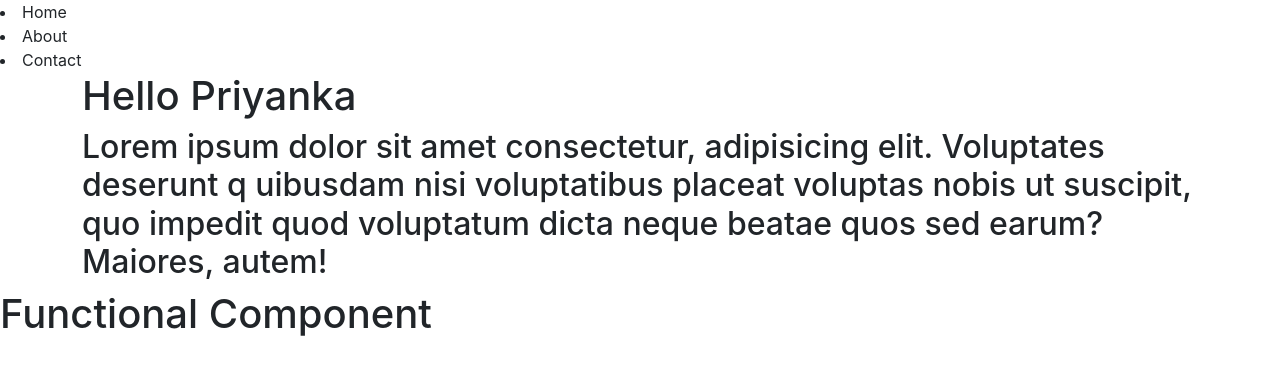
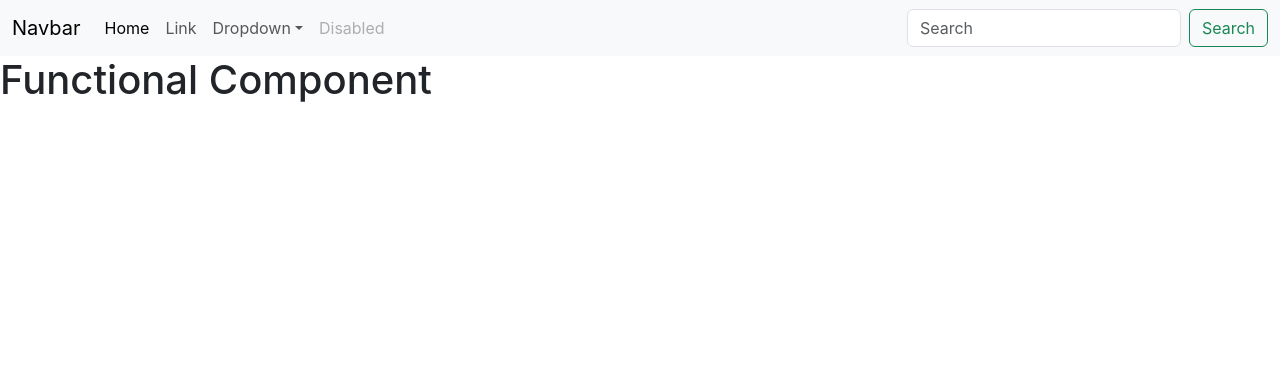
Before and after one commit to pvenkateshks/ReactRepo, a React (Create React App) app in the folder hello-world/: page / in a window 1280 px wide. Shown: the top 374 px of the page. Built offline with nearby package versions, Linux system fonts and the light colour scheme.

Commit message:
added navbar to app.js

```diff
--- a/hello-world/src/App.js
+++ b/hello-world/src/App.js
@@ -6,16 +6,42 @@
     function App(){
       return(
         <>
-        <nav>
-        <li>Home</li>
-        <li>About</li>
-        <li>Contact</li>
-        </nav>
-        <div className="container">
-          <h1>Hello {name}</h1>
-          <h2>Lorem ipsum dolor sit amet consectetur, adipisicing elit. Voluptates deserunt q
-            uibusdam nisi voluptatibus placeat voluptas nobis ut suscipit, quo impedit quod voluptatum dicta neque beatae quos sed earum? Maiores, autem!</h2>
-        </div>
+      <nav className="navbar navbar-expand-lg bg-body-tertiary">
+  <div className="container-fluid">
+    <a className="navbar-brand" href="#">Navbar</a>
+    <button className="navbar-toggler" type="button" data-bs-toggle="collapse" data-bs-target="#navbarSupportedContent" aria-controls="navbarSupportedContent" aria-expanded="false" aria-label="Toggle navigation">
+      <span className="navbar-toggler-icon"></span>
+    </button>
+    <div className="collapse navbar-collapse" id="navbarSupportedContent">
+      <ul className="navbar-nav me-auto mb-2 mb-lg-0">
+        <li className="nav-item">
+          <a className="nav-link active" aria-current="page" href="#">Home</a>
+        </li>
+        <li className="nav-item">
+          <a className="nav-link" href="#">Link</a>
+        </li>
+        <li className="nav-item dropdown">
+          <a className="nav-link dropdown-toggle" href="#" role="button" data-bs-toggle="dropdown" aria-expanded="false">
+            Dropdown
+          </a>
+          <ul className="dropdown-menu">
+            <li><a className="dropdown-item" href="#">Action</a></li>
+            <li><a className="dropdown-item" href="#">Another action</a></li>
+            <li><hr className="dropdown-divider"/></li>
+            <li><a className="dropdown-item" href="#">Something else here</a></li>
+          </ul>
+        </li>
+        <li className="nav-item">
+          <a className="nav-link disabled" aria-disabled="true">Disabled</a>
+        </li>
+      </ul>
+      <form className="d-flex" role="search">
+        <input className="form-control me-2" type="search" placeholder="Search" aria-label="Search"/>
+        <button className="btn btn-outline-success" type="submit">Search</button>
+      </form>
+    </div>
+  </div>
+</nav>
 
         </>
   );
```
